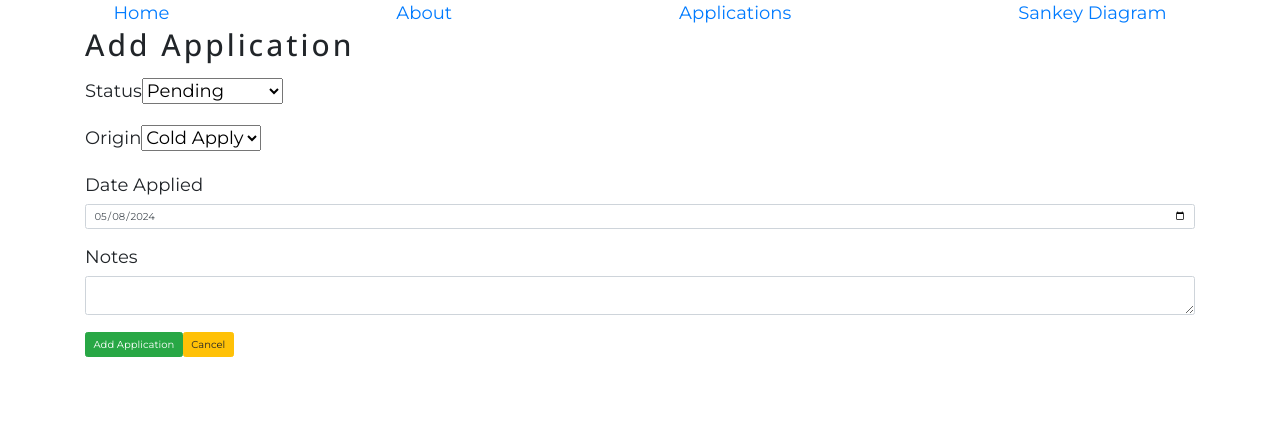
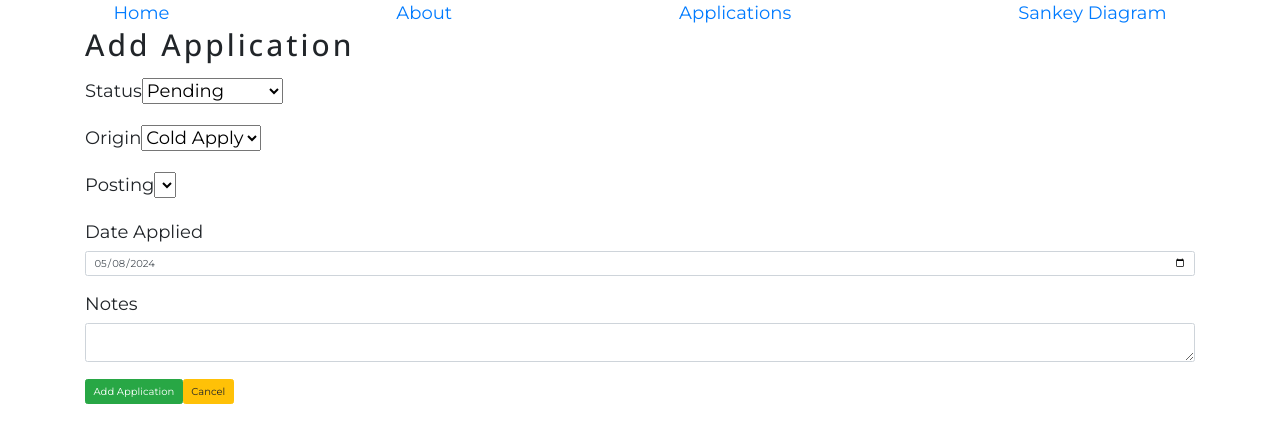
Before and after one commit to bwilkins96/capstone-rcb-talent, a React (Create React App) app in the folder client/app-tracker-ui/: page /application/add in a window 1280 px wide. Shown: the top 442 px of the page. Built offline with nearby package versions, Linux system fonts and the light colour scheme; no server answers; the HTML template or start-up script is replaced by a standard one.

Commit message:
application form - fetch & display postings

```diff
--- a/client/app-tracker-ui/src/components/JobApplicationForm.js
+++ b/client/app-tracker-ui/src/components/JobApplicationForm.js
@@ -17,8 +17,10 @@ const JobApplicationDefault = {
 function JobApplicationForm() {
     const [application, setApplication] = useState(JobApplicationDefault);
     const [errors, setErrors] = useState([]);
+    const [postings, setPostings] = useState([]);
 
     const url = 'http://localhost:8080/api/job/application';
+    const postingUrl = 'http://localhost:8080/api/job/posting';
     const navigate = useNavigate();
     const { id } = useParams();
 
@@ -42,6 +44,20 @@ function JobApplicationForm() {
         .catch(console.log);
     }, [id]);
 
+    // fetch posting data
+    useEffect(() => {
+        fetch(postingUrl)
+            .then(response => {
+                if (response.status === 200) {
+                    return response.json();
+                } else {
+                    return Promise.reject(`Unexpected status code: ${response.status}`);
+                }
+            })
+            .then(data => setPostings(data)) // here we are setting our data to our state variable
+            .catch(console.log);
+    }, []);
+
     // helper functions
 
     const getInit = method => {
@@ -56,6 +72,14 @@ function JobApplicationForm() {
 
     const getErrorLi = error => {
         return <li key={error}>{error}</li>;
+    }
+
+    const getPostingOption = posting => {
+        return (
+            <option key={posting.postingId} value={posting.postingId}>
+                {posting.role} - {posting.level}
+            </option>
+        );
     }
 
     const addOrEdit = () => {
@@ -119,12 +143,19 @@ function JobApplicationForm() {
 
         if (event.target.type === 'select-one') {
             const selected = getOption(event.target);
-            newApplication[event.target.name] = selected;
+
+            if (event.target.id === 'posting') {
+                newApplication.posting = { postingId: selected };
+            } else {
+                newApplication[event.target.name] = selected;
+            }
+
         } else {
             newApplication[event.target.name] = event.target.value;
         }
 
         setApplication(newApplication);
+        console.log(newApplication);
     }
 
     return (
@@ -171,6 +202,17 @@ function JobApplicationForm() {
                     </select>
                 </fieldset>
                 <fieldset className='mb-4'>
+                    <label htmlFor='posting' className='form-label'>Posting</label>
+
+                    <select
+                    id='posting'
+                    name='posting'
+                    value={application.posting.postingId}
+                    onChange={handleChange}>
+                        { postings.map(p => getPostingOption(p)) }
+                    </select>
+                </fieldset>
+                <fieldset className='mb-4'>
                     <label htmlFor='dateApplied' className='form-label'>Date Applied</label>
 
                     <input
```
